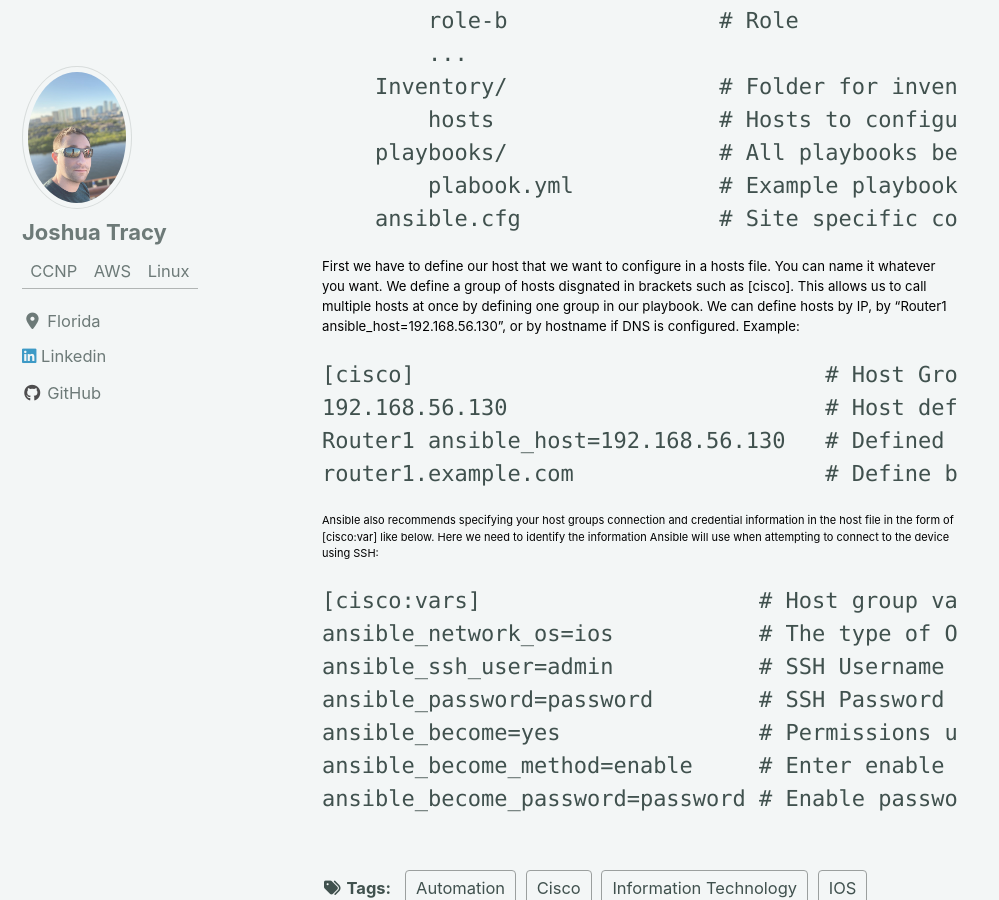
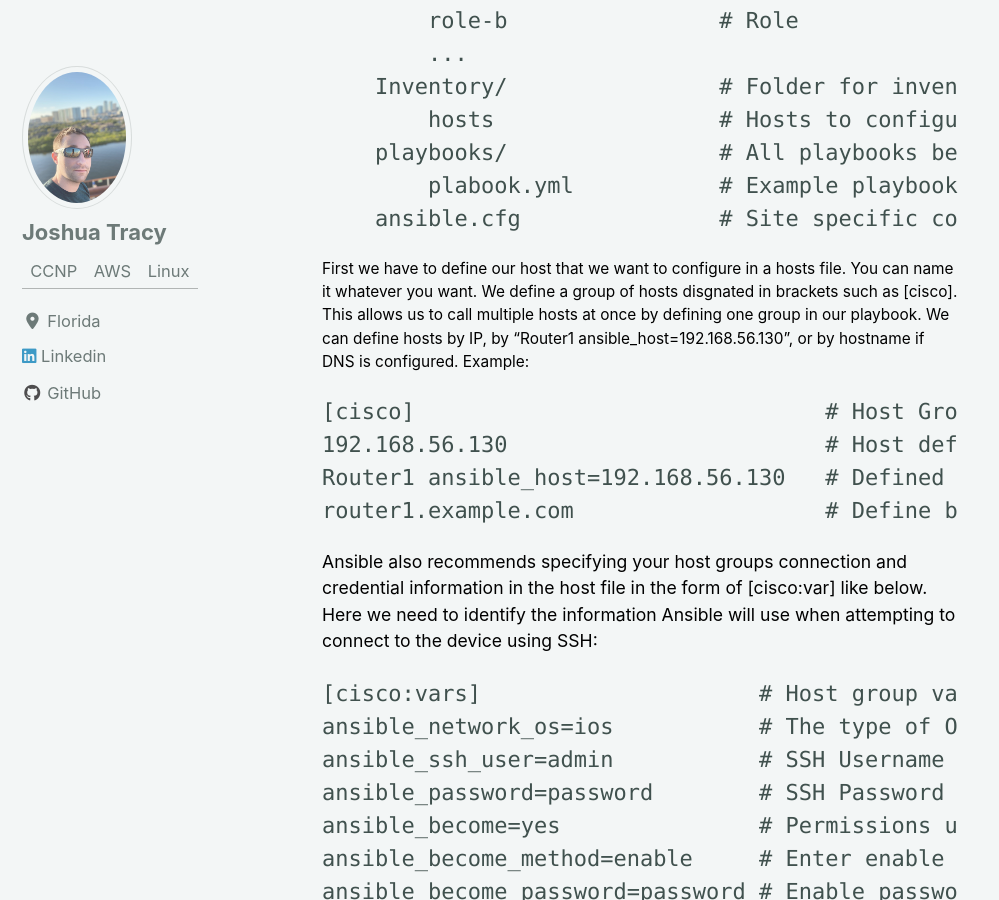
Before and after one commit to Josh-Tracy/Josh-Tracy.github.io, a Jekyll site: the page built from _posts/2020-01-27-Ansible_Cisco.md, in a window 1280 px wide and 900 px high, scrolled down 1228 px. Shown: the whole window, without its empty margins (0-999 px from the left). Built offline with Jekyll 4.4.1, drawn with Linux system fonts in a browser that asks for light colours; cached includes are drawn as plain includes; nearby versions of some CDN libraries.

Commit message:
testing text size

```diff
--- a/_posts/2020-01-27-Ansible_Cisco.md
+++ b/_posts/2020-01-27-Ansible_Cisco.md
@@ -45,7 +45,7 @@ ansible_project/              # Top level ansible folder
 </pre>
 
 First we have to define our host that we want to configure in a hosts file. You can name it whatever you want. We define a group of hosts disgnated in brackets such as [cisco]. This allows us to call multiple hosts at once by defining one group in our playbook. We can define hosts by IP, by "Router1 ansible_host=192.168.56.130", or by hostname if DNS is configured. Example:
-{: style="color:black; font-size: 60%;"}
+{: style="color:black; font-size: 70%;"}
 
 <pre>
 [cisco]                               # Host Group
@@ -55,7 +55,7 @@ router1.example.com                   # Define by hostname
 </pre>
 
 Ansible also recommends specifying your host groups connection and credential information in the host file in the form of [cisco:var] like below. Here we need to identify the information Ansible will use when attempting to connect to the device using SSH:
-{: style="color:black; font-size: 50%;"}
+{: style="color:black; font-size: 80%;"}
 
 <pre>
 [cisco:vars]                     # Host group variables
```
